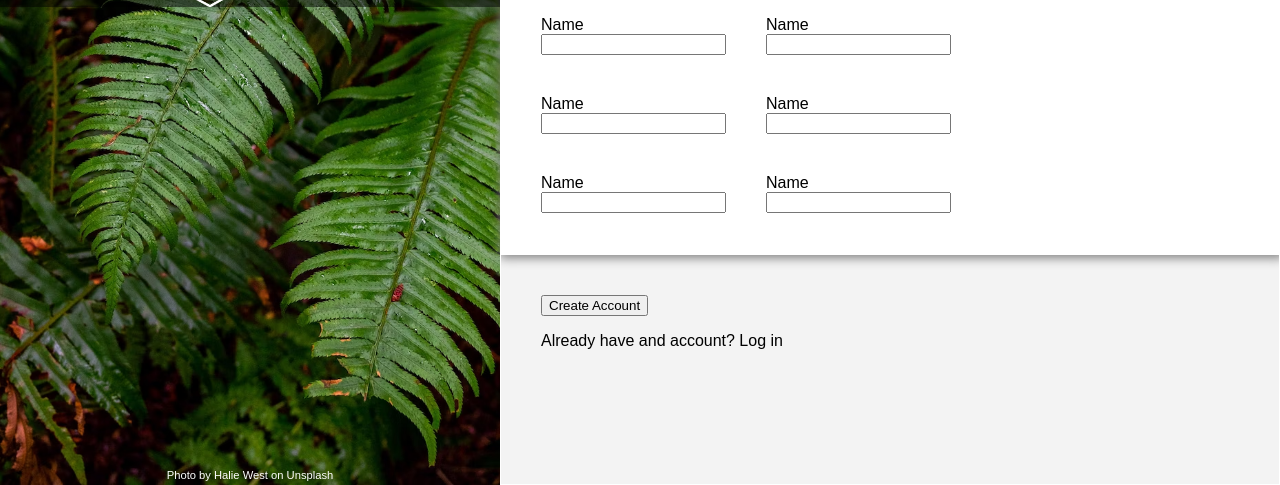
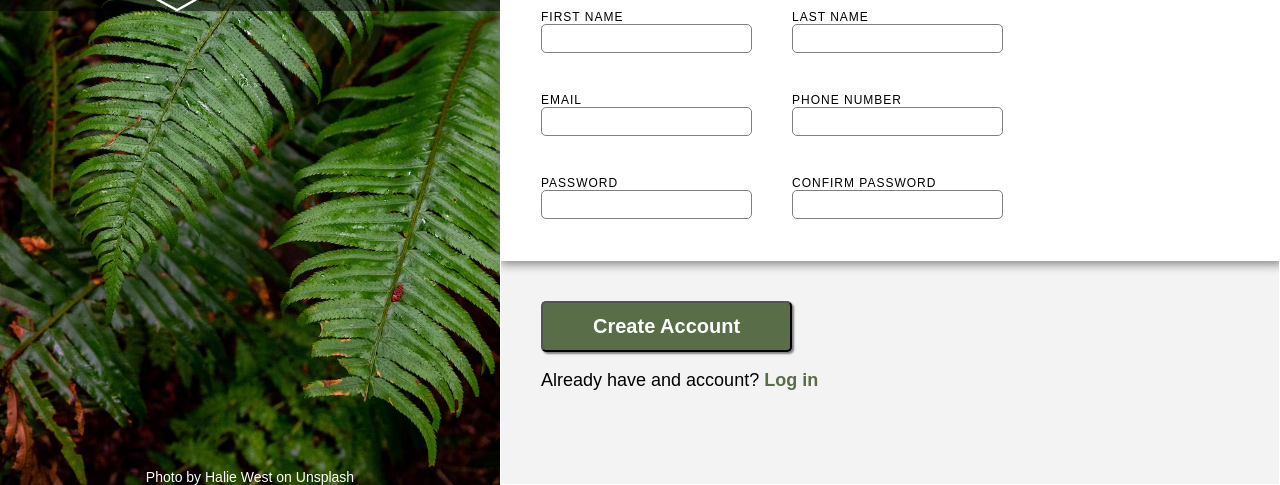
Before and after one commit to Alope19/Sign-up, a plain HTML site: page index.html in a window 1280 px wide. Shown: the part 315-800 px from the top of the page. Drawn offline with Linux system fonts and the light colour scheme.

Commit message:
added style to various elements
Added style to input and form validation also added style to button making it stand out and smaller style changes

```diff
--- a/index.html
+++ b/index.html
@@ -29,34 +29,34 @@
                 <div class="middle-title">Let's do this!</div>
                 <div class="form-container">
                     <div class="form-input">
-                        <label for="">Name</label>
-                        <input type="text" name="" id="">
+                        <label for="first-name">FIRST NAME</label>
+                        <input type="text" name="first-name" id="first-name" required>
                     </div>
                     <div class="form-input">
-                        <label for="">Name</label>
-                        <input type="text" name="" id="">
+                        <label for="last-name">LAST NAME</label>
+                        <input type="text" name="last-name" id="last-name" required>
                     </div>
                     <div class="form-input">
-                        <label for="">Name</label>
-                        <input type="text" name="" id="">
+                        <label for="email">EMAIL</label>
+                        <input type="email" name="email" id="email" required>
                     </div>
                     <div class="form-input">
-                        <label for="">Name</label>
-                        <input type="text" name="" id="">
+                        <label for="phone">PHONE NUMBER</label>
+                        <input type="tel" name="phone" id="phone" required minlength="10">
                     </div>
                     <div class="form-input">
-                        <label for="">Name</label>
-                        <input type="text" name="" id="">
+                        <label for="pass">PASSWORD</label>
+                        <input type="password" name="pass" id="pass" required minlength="8" class="error">
                     </div>
                     <div class="form-input">
-                        <label for="">Name</label>
-                        <input type="text" name="" id="">
+                        <label for="confirmpass">CONFIRM PASSWORD</label>
+                        <input type="password" name="confirmpass" id="confirmpass" required minlength="8" class="error">
                     </div>
                 </div>
             </div>
             <div class="bottom">
                 <button>Create Account</button>
-                <p>Already have and account? Log in</p>
+                <p>Already have and account? <a href="https://www.google.com/">Log in</a></p>
             </div>
         </form>
     </div>
--- a/styles.css
+++ b/styles.css
@@ -37,6 +37,8 @@ body{
     background: rgba(0, 0, 0, .5);
     color: WHITE;
     height: min(150px,20vw);
+    font-family: norse-bold;
+    font-size: xxx-large;
 }
 img{
     height: 100%;
@@ -46,7 +48,7 @@ img{
     color: white;
     position: relative;
     top:98vh;
-    font-size: 0.7em;
+    font-size: 14px;
 }
 form{
     display: flex;
@@ -92,7 +94,45 @@ form{
 }
 label{
     display: block;
+    font-size: 12px;
+    letter-spacing: 1px;
 }
-.form-input{
-
+input{
+    border: 1px solid gray;
+    border-radius: 5px;
+    padding: 5px;
+    font-size: 15px
 }
+input:focus{
+    box-shadow: 1px 1px 1px 1px gray;
+}
+input:valid{
+    outline-color: rgb(172, 172, 255);
+    box-shadow: 1px 1px 2px gray;
+}
+input:invalid{
+    outline-color: red;
+}
+button{
+    padding: 12px;
+    padding-left: 50px;
+    padding-right: 50px;
+    background-color: #596D48;
+    color: white;
+    font-size: 20px;
+    font-weight: 600;
+    border-radius: 5px;
+    box-shadow: 2px 2px 2px gray;
+}
+a{
+    text-decoration: none;
+    color: #596D48;
+    font-weight: 600;
+}
+p{
+    font-size: large;
+}
+@font-face {
+    font-family: norse-bold;
+    src: url(./Fonts/Norse-Bold.otf);
+}
```
Also changed, not shown: Fonts/Norse-Bold.otf (added).
